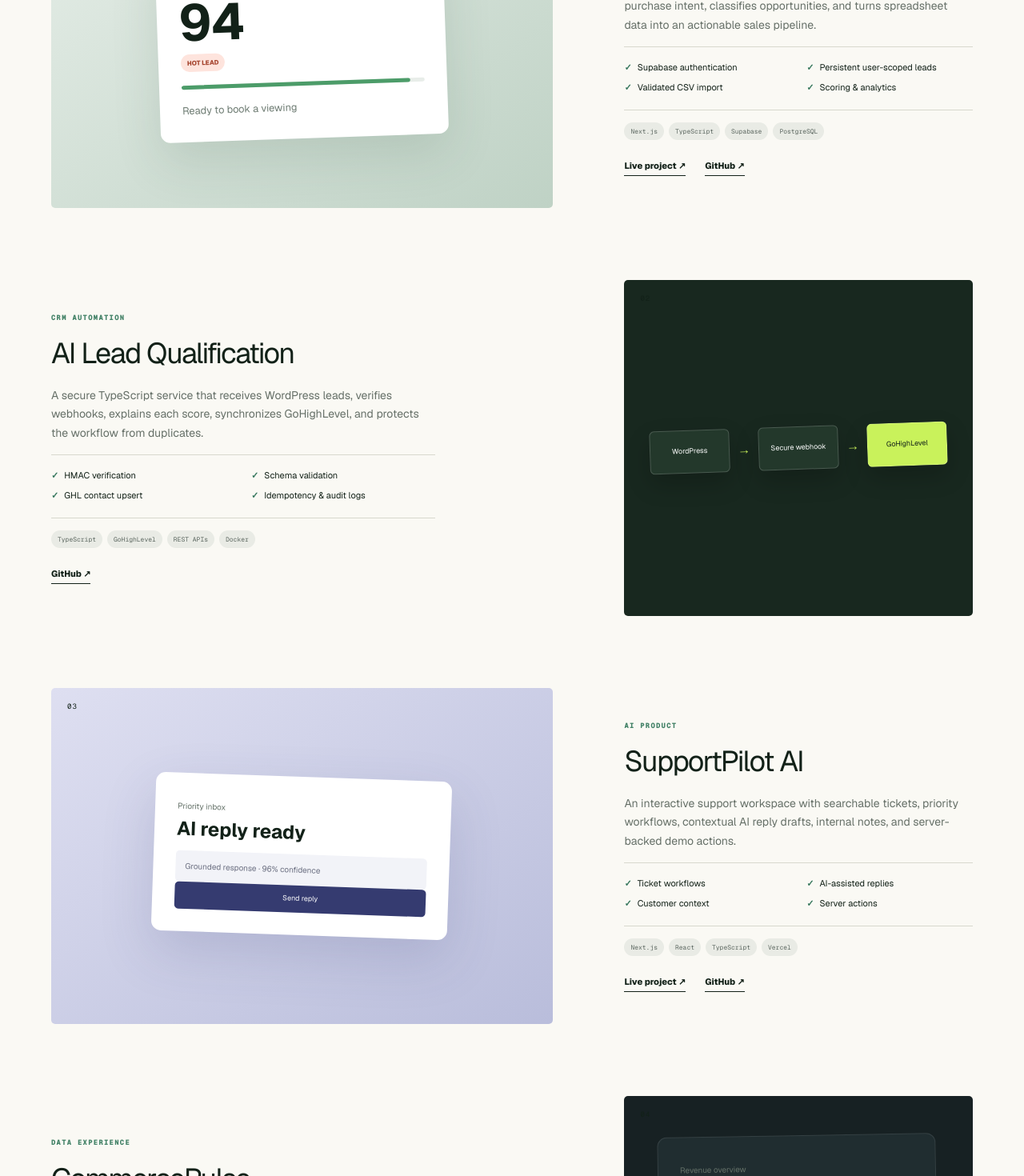
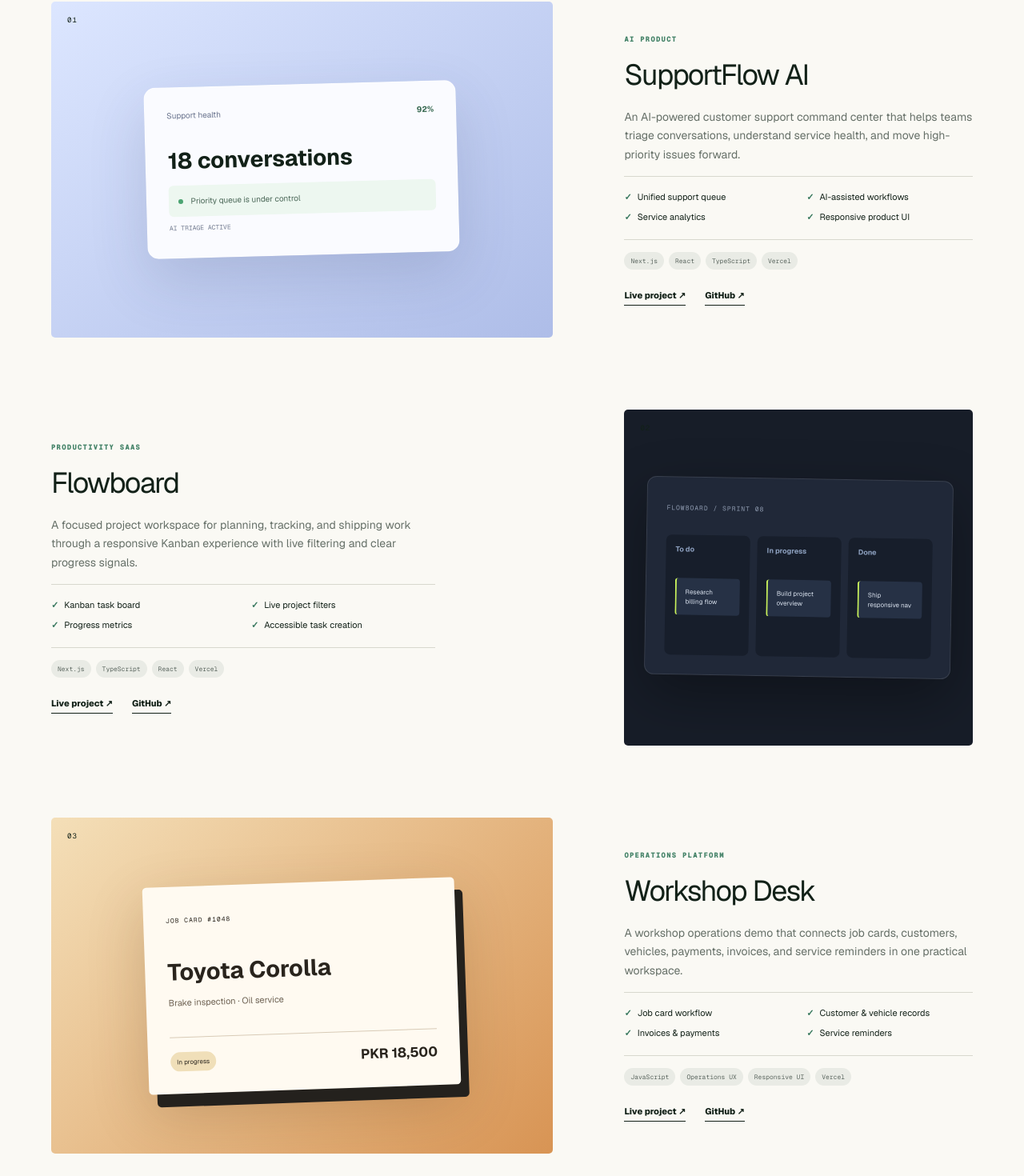
Before and after one commit to davimiza1/muhammad-dawood-portfolio, a Next.js app: page / in a window 1280 px wide. Shown: the part 1330-2800 px from the top of the page at 80% size. Built offline with nearby package versions, Linux system fonts and the light colour scheme.

Commit message:
Refresh portfolio with latest projects

```diff
--- a/app/layout.tsx
+++ b/app/layout.tsx
@@ -1,18 +1,14 @@
 import type { Metadata } from "next";
 import { Geist, Geist_Mono } from "next/font/google";
-import { headers } from "next/headers";
 import "./globals.css";
 
 const geist = Geist({ variable: "--font-geist", subsets: ["latin"] });
 const mono = Geist_Mono({ variable: "--font-mono", subsets: ["latin"] });
 
-export async function generateMetadata(): Promise<Metadata> {
-  const requestHeaders = await headers();
-  const host = requestHeaders.get("x-forwarded-host") ?? requestHeaders.get("host") ?? "localhost:3000";
-  const protocol = requestHeaders.get("x-forwarded-proto") ?? (host.startsWith("localhost") ? "http" : "https");
-  const base = new URL(`${protocol}://${host}`);
+export function generateMetadata(): Metadata {
+  const base = new URL("https://muhammad-dawood-portfolio.vercel.app");
   const title = "Muhammad Dawood | Web Developer & AI Automation Specialist";
-  const description = "Portfolio of Muhammad Dawood—web developer, WordPress engineer, and AI automation specialist building production applications and CRM workflows.";
+  const description = "Muhammad Dawood builds polished web products, WordPress platforms, AI workflows, and CRM automations that move businesses forward.";
   return {
     metadataBase: base,
     title,
--- a/app/page.tsx
+++ b/app/page.tsx
@@ -5,17 +5,50 @@
 const projects = [
   {
     number: "01",
+    type: "AI PRODUCT",
+    title: "SupportFlow AI",
+    description: "An AI-powered customer support command center that helps teams triage conversations, understand service health, and move high-priority issues forward.",
+    features: ["Unified support queue", "AI-assisted workflows", "Service analytics", "Responsive product UI"],
+    stack: ["Next.js", "React", "TypeScript", "Vercel"],
+    live: "https://supportflow-ai-psi.vercel.app",
+    github: "https://github.com/davimiza1/supportflow-ai",
+    visual: "supportflow",
+  },
+  {
+    number: "02",
+    type: "PRODUCTIVITY SAAS",
+    title: "Flowboard",
+    description: "A focused project workspace for planning, tracking, and shipping work through a responsive Kanban experience with live filtering and clear progress signals.",
+    features: ["Kanban task board", "Live project filters", "Progress metrics", "Accessible task creation"],
+    stack: ["Next.js", "TypeScript", "React", "Vercel"],
+    live: "https://flowboard-saas.vercel.app",
+    github: "https://github.com/davimiza1/flowboard-saas",
+    visual: "flowboard",
+  },
+  {
+    number: "03",
+    type: "OPERATIONS PLATFORM",
+    title: "Workshop Desk",
+    description: "A workshop operations demo that connects job cards, customers, vehicles, payments, invoices, and service reminders in one practical workspace.",
+    features: ["Job card workflow", "Customer & vehicle records", "Invoices & payments", "Service reminders"],
+    stack: ["JavaScript", "Operations UX", "Responsive UI", "Vercel"],
+    live: "https://workshop-desk-demo.vercel.app",
+    github: "https://github.com/davimiza1/workshop-desk-demo",
+    visual: "workshop",
+  },
+  {
+    number: "04",
     type: "FLAGSHIP SAAS",
     title: "LeadIQ AI",
     description: "A secure real-estate lead intelligence workspace that scores purchase intent, classifies opportunities, and turns spreadsheet data into an actionable sales pipeline.",
-    features: ["Supabase authentication", "Persistent user-scoped leads", "Validated CSV import", "Scoring & analytics"],
+    features: ["Supabase authentication", "User-scoped lead data", "Validated CSV import", "Scoring & analytics"],
     stack: ["Next.js", "TypeScript", "Supabase", "PostgreSQL"],
     live: "https://leadiq-ai-xtiz-pearl.vercel.app",
     github: "https://github.com/davimiza1/leadiq-ai",
     visual: "leadiq",
   },
   {
-    number: "02",
+    number: "05",
     type: "CRM AUTOMATION",
     title: "AI Lead Qualification",
     description: "A secure TypeScript service that receives WordPress leads, verifies webhooks, explains each score, synchronizes GoHighLevel, and protects the workflow from duplicates.",
@@ -23,28 +56,6 @@
     stack: ["TypeScript", "GoHighLevel", "REST APIs", "Docker"],
     github: "https://github.com/davimiza1/ai-lead-qualification-ghl",
     visual: "automation",
-  },
-  {
-    number: "03",
-    type: "AI PRODUCT",
-    title: "SupportPilot AI",
-    description: "An interactive support workspace with searchable tickets, priority workflows, contextual AI reply drafts, internal notes, and server-backed demo actions.",
-    features: ["Ticket workflows", "AI-assisted replies", "Customer context", "Server actions"],
-    stack: ["Next.js", "React", "TypeScript", "Vercel"],
-    live: "https://supportpilot-ai-chi.vercel.app",
-    github: "https://github.com/davimiza1/supportpilot-ai",
-    visual: "support",
-  },
-  {
-    number: "04",
-    type: "DATA EXPERIENCE",
-    title: "CommercePulse",
-    description: "A responsive e-commerce analytics dashboard for revenue, orders, customers, products, sales channels, and inventory health.",
-    features: ["Interactive reporting", "Inventory alerts", "Product filtering", "Responsive dark mode"],
-    stack: ["Next.js", "TypeScript", "Recharts", "Vercel"],
-    live: "https://commerce-pulse.vercel.app",
-    github: "https://github.com/davimiza1/commerce-pulse",
-    visual: "commerce",
   },
 ];
 
@@ -79,7 +90,7 @@
           <p className="hero-summary">Web developer and AI automation specialist creating polished digital products, dependable WordPress platforms, and practical CRM workflows.</p>
           <div className="hero-actions">
             <a className="primary-action" href="#work">Explore selected work <span>↘</span></a>
-            <a className="text-action" href="mailto:muhammad.dawood1006@gmail.com">Start a conversation <span>→</span></a>
+            <a className="text-action" href="mailto:dawoodbiulds@gmail.com">Start a conversation <span>→</span></a>
           </div>
         </div>
         <aside className="hero-panel" aria-label="Professional snapshot">
@@ -98,6 +109,13 @@
         <span>WORDPRESS ENGINEERING</span><i>✦</i><span>FULL-STACK PRODUCTS</span><i>✦</i><span>CRM AUTOMATION</span><i>✦</i><span>AI WORKFLOWS</span><i>✦</i><span>PRODUCTION DELIVERY</span>
       </section>
 
+      <section className="signal-bar" aria-label="Portfolio highlights">
+        <div><strong>13</strong><span>Public repositories</span></div>
+        <div><strong>6</strong><span>Live product demos</span></div>
+        <div><strong>4+</strong><span>Years building</span></div>
+        <a href="https://github.com/davimiza1" target="_blank" rel="noreferrer"><span>Latest work on</span><strong>GitHub ↗</strong></a>
+      </section>
+
       <section className="section-shell work-section" id="work">
         <div className="section-heading">
           <div><p className="kicker">SELECTED WORK</p><h2>Projects built to<br />solve real problems.</h2></div>
@@ -109,10 +127,11 @@
             <article className="project" key={project.title}>
               <div className={`project-visual ${project.visual}`} aria-hidden="true">
                 <span className="project-number">{project.number}</span>
+                {project.visual === "supportflow" && <div className="supportflow-ui"><div><span>Support health</span><b>92%</b></div><strong>18 conversations</strong><p><i /> Priority queue is under control</p><small>AI triage active</small></div>}
+                {project.visual === "flowboard" && <div className="board-ui"><span>FLOWBOARD / SPRINT 08</span><div><i><b>To do</b><small>Research billing flow</small></i><i><b>In progress</b><small>Build project overview</small></i><i><b>Done</b><small>Ship responsive nav</small></i></div></div>}
+                {project.visual === "workshop" && <div className="workshop-ui"><span>JOB CARD #1048</span><strong>Toyota Corolla</strong><p>Brake inspection · Oil service</p><div><small>In progress</small><b>PKR 18,500</b></div></div>}
                 {project.visual === "leadiq" && <div className="ui-card"><p>Lead intelligence</p><strong>94</strong><span>HOT LEAD</span><i><b /></i><small>Ready to book a viewing</small></div>}
                 {project.visual === "automation" && <div className="flow"><span>WordPress</span><i>→</i><span>Secure webhook</span><i>→</i><span>GoHighLevel</span></div>}
-                {project.visual === "support" && <div className="support-ui"><span>Priority inbox</span><strong>AI reply ready</strong><p>Grounded response · 96% confidence</p><button>Send reply</button></div>}
-                {project.visual === "commerce" && <div className="chart-ui"><span>Revenue overview</span><strong>$128.4K</strong><div><i /><i /><i /><i /><i /><i /><i /></div></div>}
               </div>
               <div className="project-copy">
                 <p className="project-type">{project.type}</p>
@@ -156,7 +175,7 @@
         <div className="contact-label"><span>LET&apos;S WORK TOGETHER</span><i /></div>
         <h2>Have a project that needs<br /><em>clarity and momentum?</em></h2>
         <p>Tell me what you are building, where the process is stuck, or what needs to be automated.</p>
-        <a href="mailto:muhammad.dawood1006@gmail.com">muhammad.dawood1006@gmail.com <span>↗</span></a>
+        <a href="mailto:dawoodbiulds@gmail.com">dawoodbiulds@gmail.com <span>↗</span></a>
         <footer><div className="wordmark inverse"><span>MD</span><b>Muhammad Dawood</b></div><div><a href="https://github.com/davimiza1" target="_blank" rel="noreferrer">GitHub</a><a href="https://linkedin.com/in/muhammad-dawood-03b307274" target="_blank" rel="noreferrer">LinkedIn</a><a href="/muhammad-dawood-cv.pdf" download>Download CV</a></div><small>© 2026 Muhammad Dawood</small></footer>
       </section>
     </main>
```
Also changed, not shown: app/globals.css, 1 other file (tests, documents, lock files or other folders).
